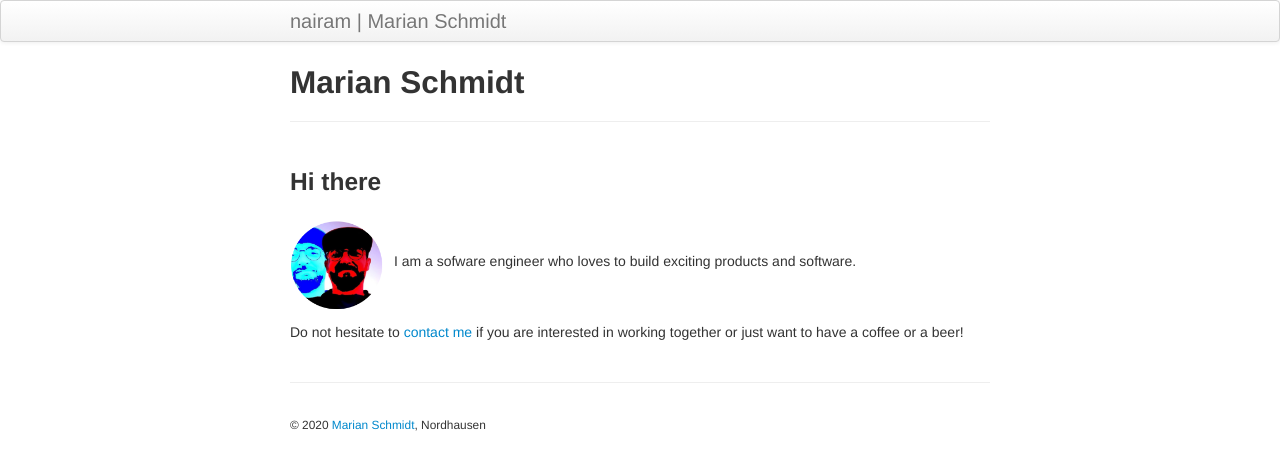
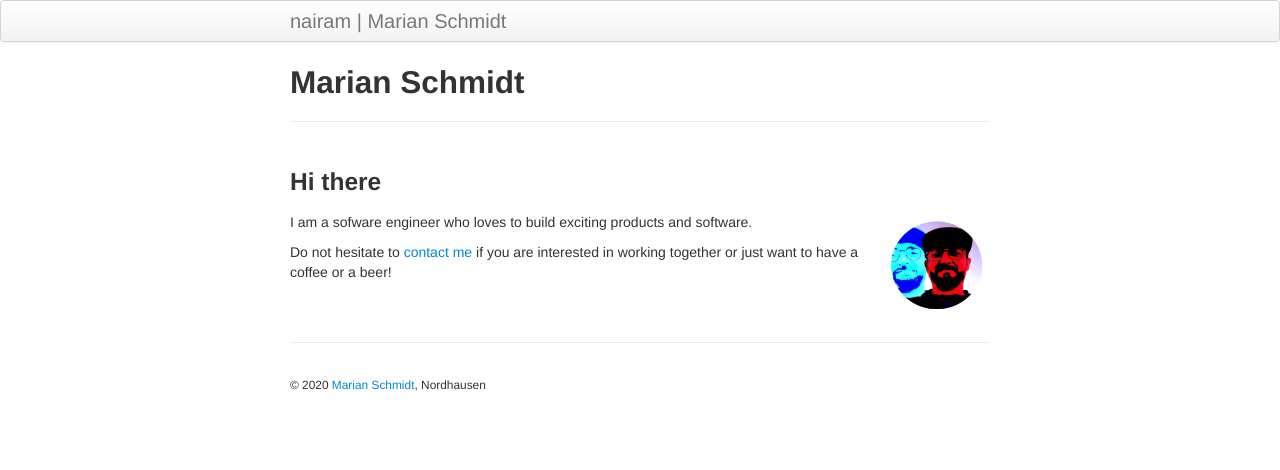
Before and after one commit to masc04/simple_site2, a Jekyll site: the page built from index.md, in a window 1280 px wide. Shown: the top 470 px of the page. Built offline with Jekyll 4.4.1, drawn with Linux system fonts in a browser that asks for light colours.

Commit message:
align changed

```diff
--- a/index.md
+++ b/index.md
@@ -7,7 +7,7 @@
 
 ### Hi there
 
-![me](/assets/favicons/me.png){: .align-right height="100px" width="100px" alight="right"}
+![me](/assets/favicons/me.png){: .align-right height="100px" width="100px" align="right"}
 I am a sofware engineer who loves to build exciting products and software.
 
 Do not hesitate to [contact me](pages/contact.html) if you are interested in working together or just want to have a coffee or a beer!
```
